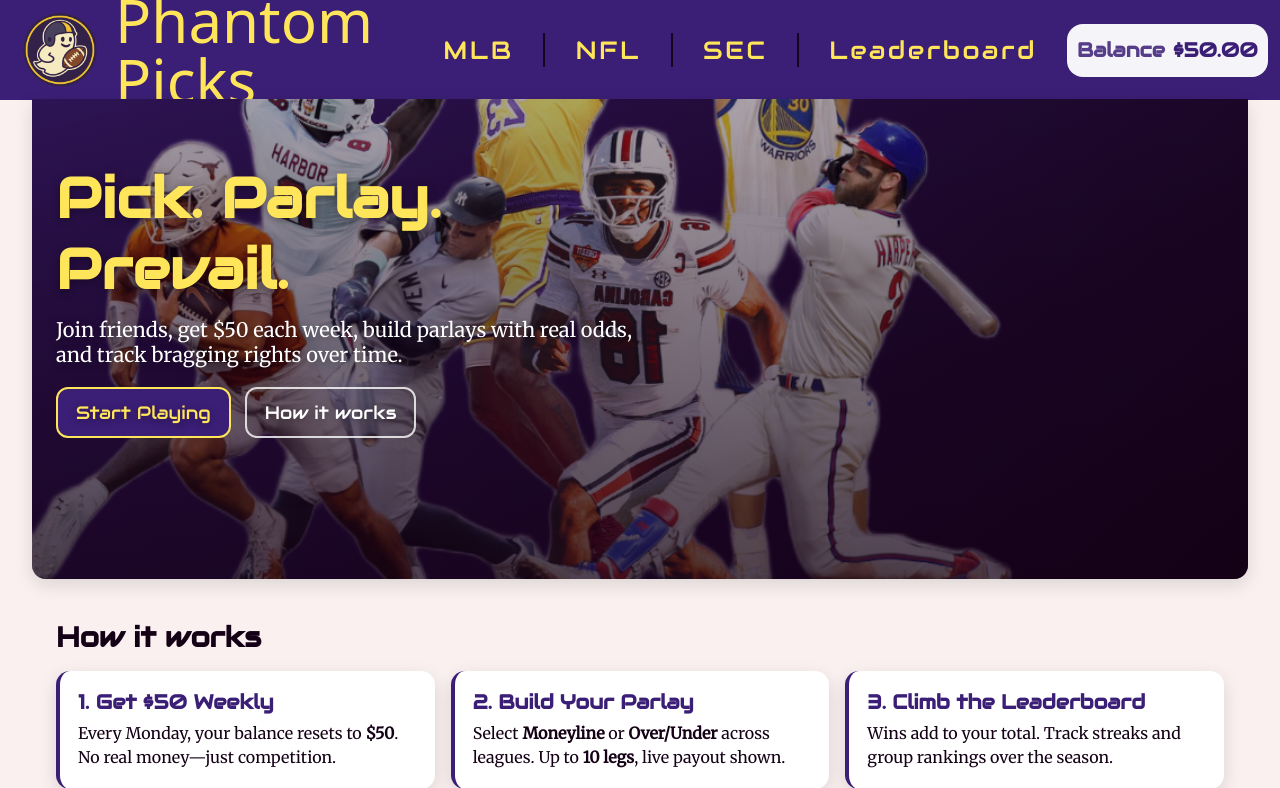
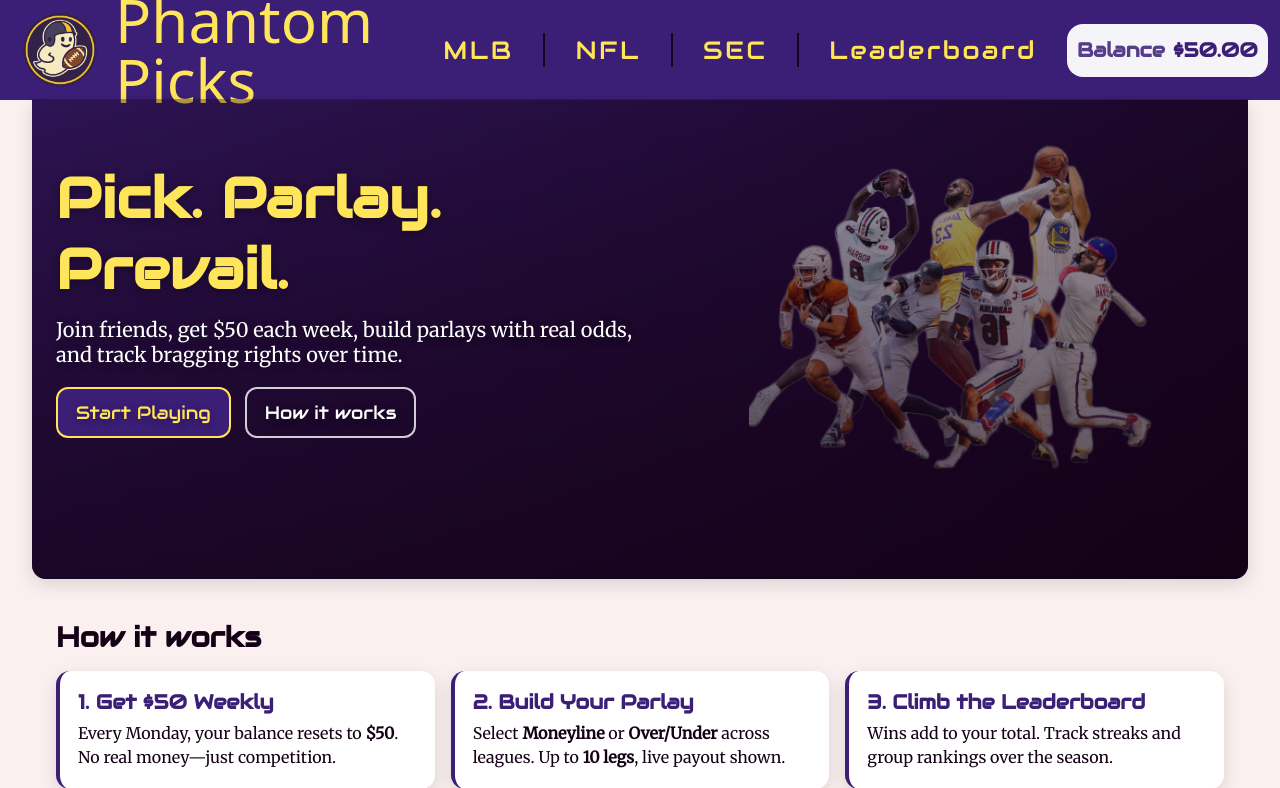
Before and after one commit to Aidan-usc/Game-Line, a PHP site: page / in a window 1280 px wide; the page is wider, and only the part inside the window is pictured. Shown: the top 788 px of that part. Run offline with PHP 8.4, Linux system fonts and the light colour scheme; some web fonts are replaced.

Commit message:
Update styles.css

```diff
--- a/assets/css/styles.css
+++ b/assets/css/styles.css
@@ -179,14 +179,30 @@ body {
   min-height: 60vh;
 }
 
+/* Collage anchored to right/bottom + gradient behind it */
 .hero-bg {
-  position:absolute;
-  inset:0;
-  background:
-    url("../img/hero_image.png") center/cover no-repeat,
+  position: absolute;
+  inset: 0;
+
+  /* topmost layer first (collage), gradient behind */
+  background-image:
+    url("../img/hero_image.png"),
     linear-gradient(135deg, var(--indigo), var(--deep));
-  filter: none; /* rely on overlay below for contrast */
+  background-repeat: no-repeat, no-repeat;
+
+  /* SCALE the collage by height; gradient covers */
+  background-size:
+    auto 130%,      /* <-- increase to 130–150% to make image bigger */
+    cover;
+
+  /* POSITION the collage to the right/bottom with small offset */
+  background-position:
+    right 0px bottom -60px,  /* <-- more negative moves it further DOWN */
+    center;
+
+  z-index: -1;
 }
+
 
 .hero-overlay {
   position:absolute;
```
